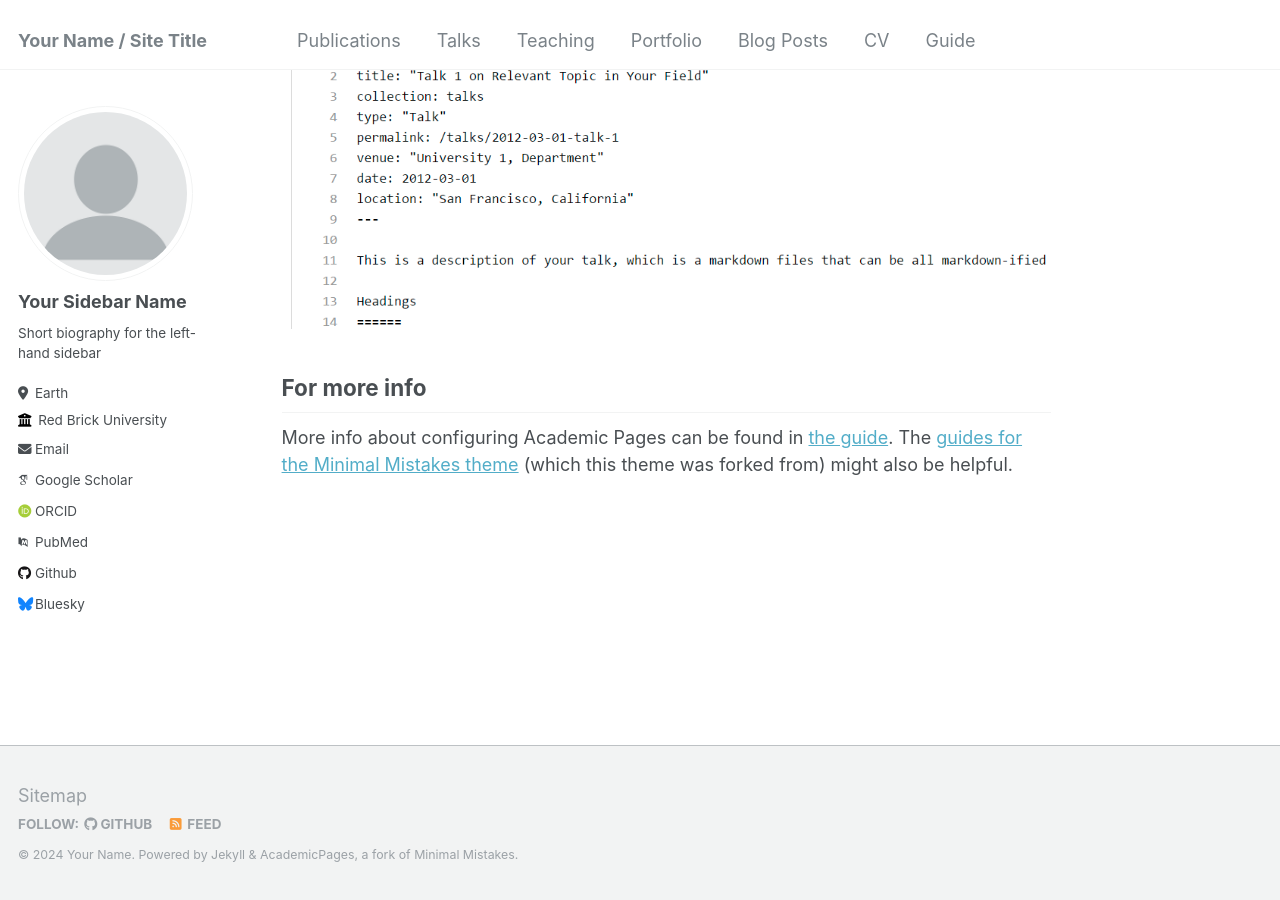
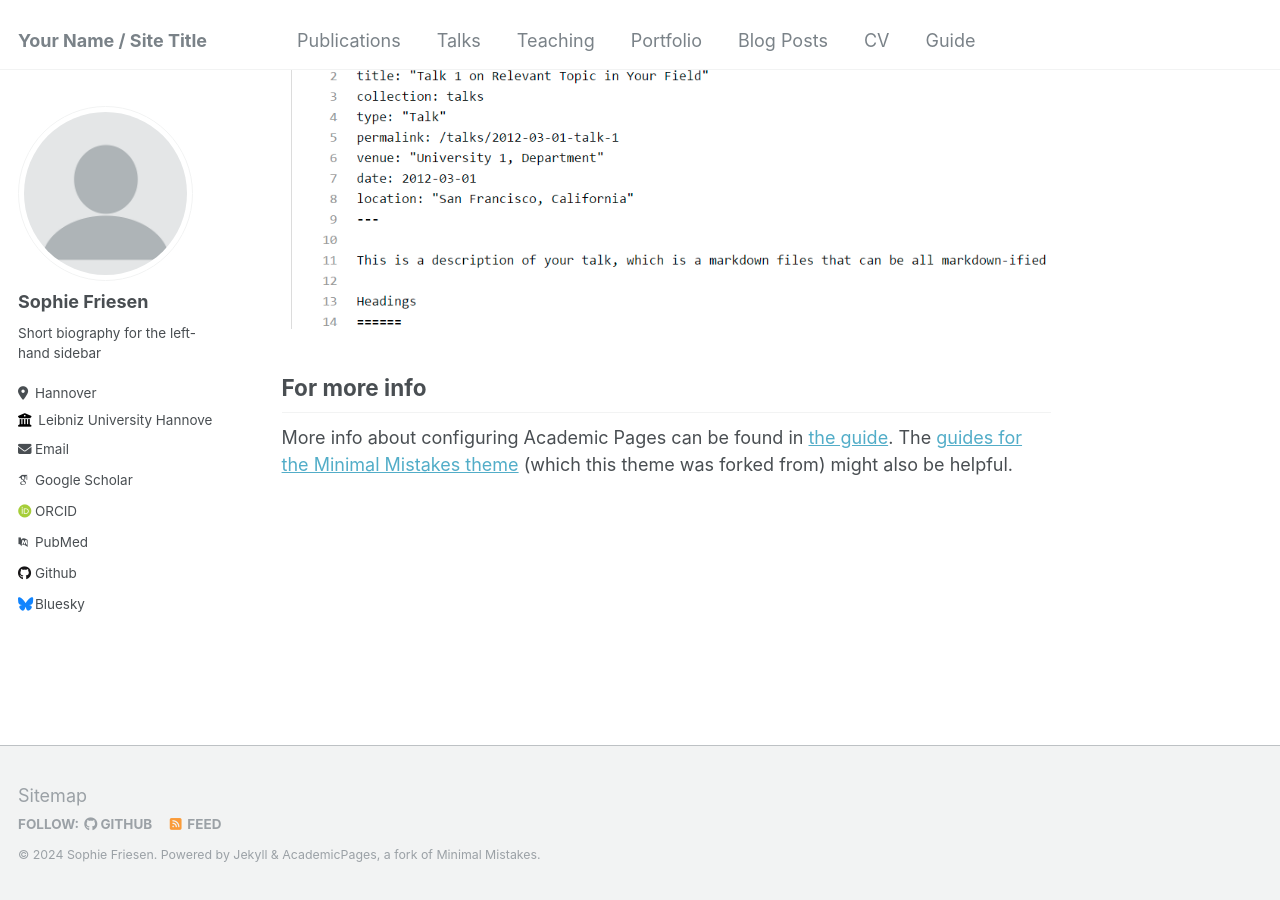
Before and after one commit to SophieEFriesen/TestPage, a Jekyll site: the page built from _pages/about.md, in a window 1280 px wide and 900 px high, scrolled down 2660 px. Built offline with Jekyll 4.4.1, drawn with Linux system fonts in a browser that asks for light colours; some web fonts are replaced.

Commit message:
Update _config.yml

```diff
--- a/_config.yml
+++ b/_config.yml
@@ -10,11 +10,11 @@
 locale                   : "en-US"
 title                    : "Your Name / Site Title"
 title_separator          : "-"
-name                     : &name "Your Name"
+name                     : &name "Sophie Friesen"
 description              : &description "personal description"
-url                      : https://academicpages.github.io # the base hostname & protocol for your site e.g. "https://mmistakes.github.io"
+url                      : https://SophieEFriesen.github.io/TestPage/ # the base hostname & protocol for your site e.g. "https://mmistakes.github.io"
 baseurl                  : "" # the subpath of your site, e.g. "/blog"
-repository               : "academicpages/academicpages.github.io"
+repository               : "SophieEFriesen.github.io/TestPage"
 
 # Site Author - The following control what appear as part of the author content on the side bar.
 #               If a field is blank the icon and link will not appear, otherwise it will be shown.
@@ -22,11 +22,11 @@ repository               : "academicpages/academicpages.github.io"
 author:
   # Biographic information
   avatar           : "profile.png"
-  name             : "Your Sidebar Name"
+  name             : "Sophie Friesen"
   pronouns         : # example: "she/her"
   bio              : "Short biography for the left-hand sidebar"
-  location         : "Earth"
-  employer         : "Red Brick University"
+  location         : "Hannover"
+  employer         : "Leibniz University Hannover"
   uri              : # URL
   email            : "none@example.org"
 
```
